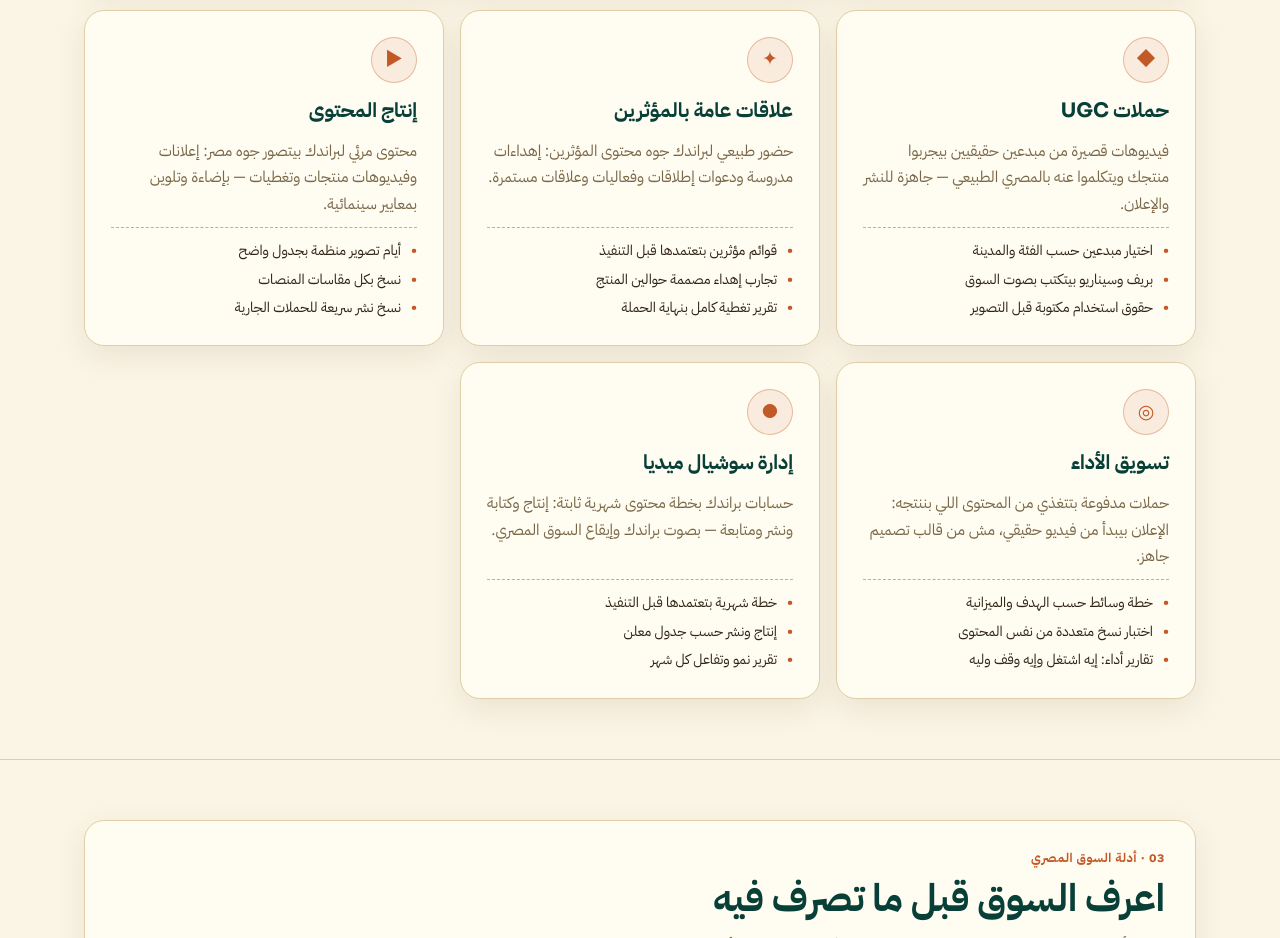
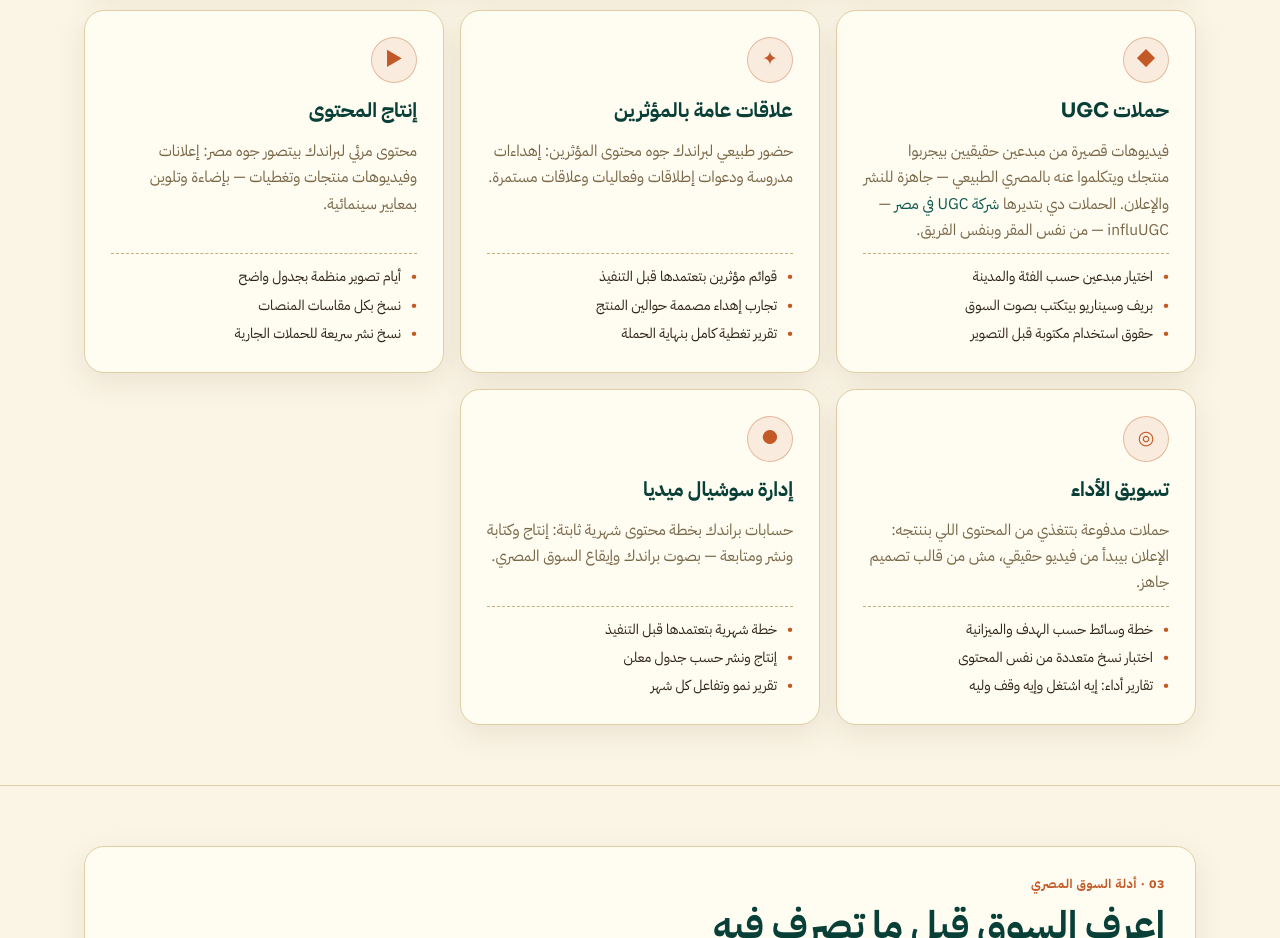
Before and after one commit to mostafaabaas/egyone, a plain HTML site: page index.html in a window 1280 px wide. Shown: the part 1700-2638 px from the top of the page. Drawn offline with Linux system fonts and the light colour scheme.

Commit message:
Add in-content network link to influUGC Egypt UGC agency page (شركة UGC في مصر)

```diff
--- a/index.html
+++ b/index.html
@@ -194,7 +194,7 @@
       <article class="svc-card">
         <span class="svc-glyph">◆</span>
         <h3>حملات UGC</h3>
-        <p>فيديوهات قصيرة من مبدعين حقيقيين بيجربوا منتجك ويتكلموا عنه بالمصري الطبيعي — جاهزة للنشر والإعلان.</p>
+        <p>فيديوهات قصيرة من مبدعين حقيقيين بيجربوا منتجك ويتكلموا عنه بالمصري الطبيعي — جاهزة للنشر والإعلان. الحملات دي بتديرها <a href="https://www.influugc.com/ar/ugc-agency-egypt">شركة UGC في مصر</a> — influUGC — من نفس المقر وبنفس الفريق.</p>
         <ul class="svc-list">
           <li>اختيار مبدعين حسب الفئة والمدينة</li>
           <li>بريف وسيناريو بيتكتب بصوت السوق</li>
```
